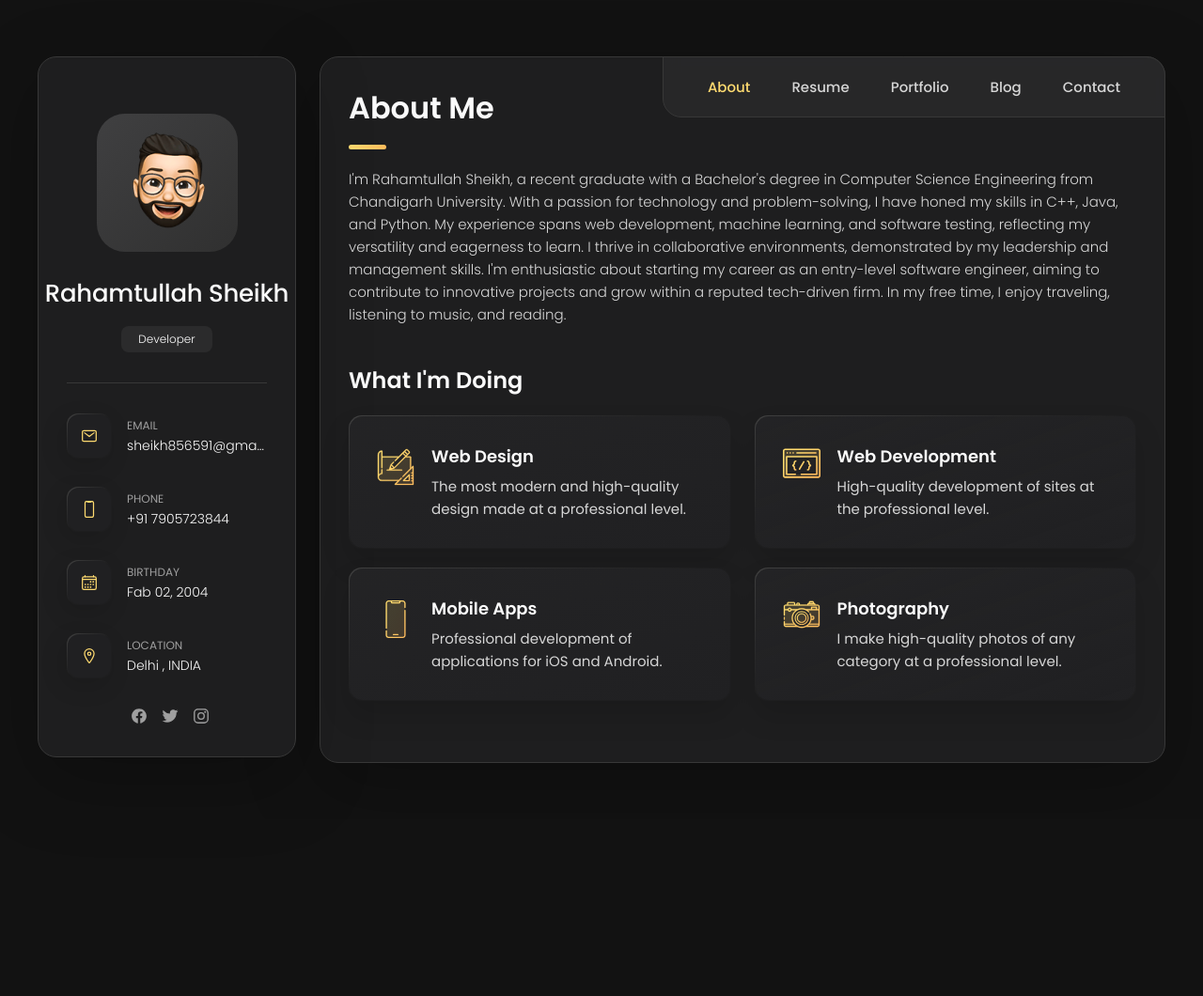
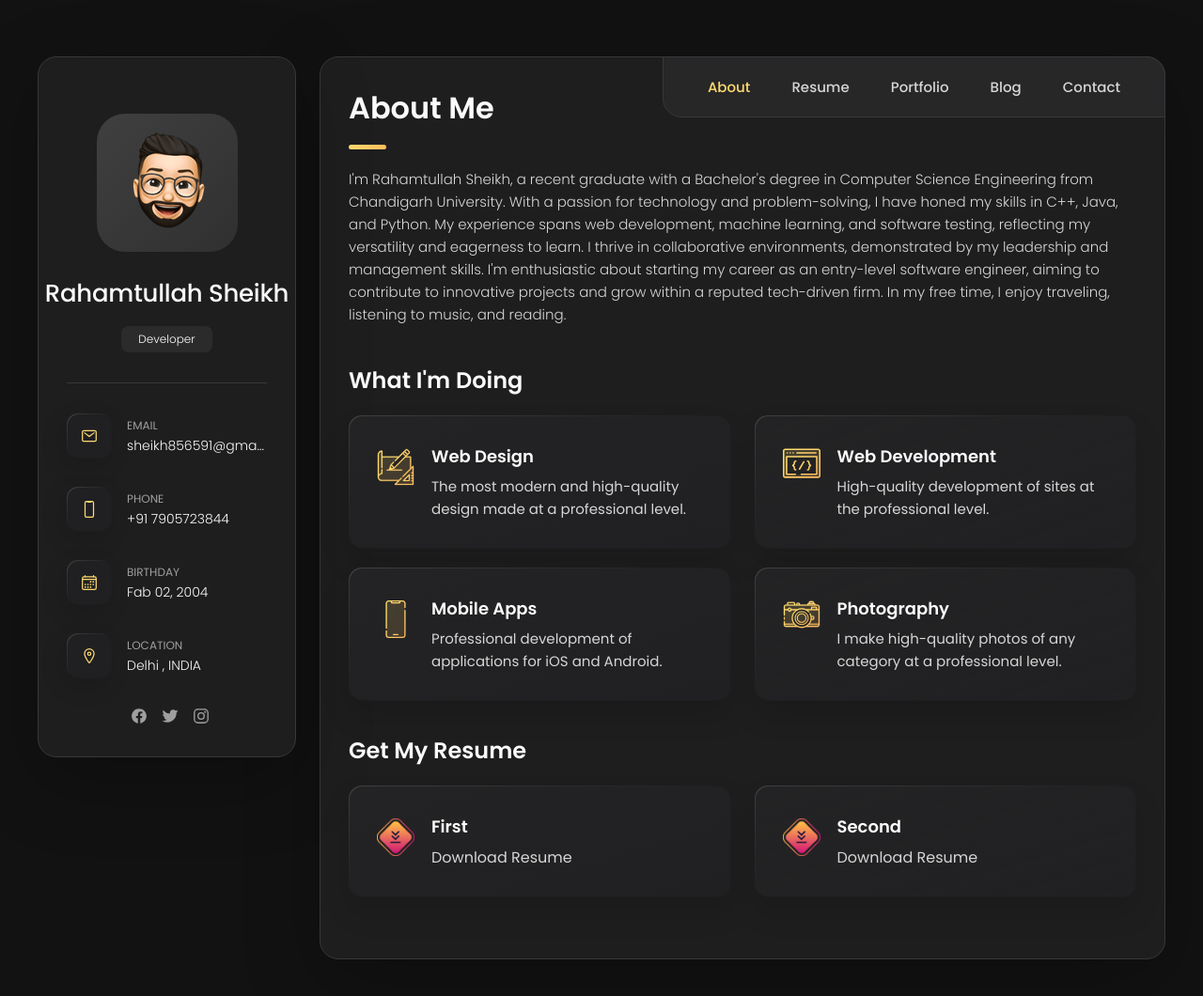
Before and after one commit to rhm856591/rahamtullah-portfolio, a plain HTML site: page index.html in a window 1280 px wide. Shown: the whole page at 94% size. Before the commit the page ends 872 px from the top, so only its background shows below. Drawn offline with nearby package versions, Linux system fonts and the light colour scheme.

Commit message:
adding resume

```diff
--- a/index.html
+++ b/index.html
@@ -301,6 +301,50 @@
 
         </section>
 
+        <!-- Resume Download -->
+        <section class="service">
+
+          <h3 class="h3 service-title">Get My Resume</h3>
+
+          <ul class="service-list">
+
+            <li class="service-item">
+
+              <div class="service-icon-box">
+                <img src="./assets/images/Download.png
+                  " alt="design icon" width="40">
+              </div>
+
+              <div class="service-content-box">
+                <h4 class="h4 service-item-title">First</h4>
+
+                <!-- a with click download -->
+                <a href="./assets/images/Rahamtullah_3jul.pdf" target="_blank" title="Download" download style="color: #D6D6D6;"
+                  class="button download-resume">Download Resume</a>
+              </div>
+
+            </li>
+            <li class="service-item">
+
+              <div class="service-icon-box">
+                <img src="./assets/images/Download.png
+                  " alt="design icon" width="40">
+              </div>
+
+              <div class="service-content-box">
+                <h4 class="h4 service-item-title">Second</h4>
+
+                <!-- a with click download -->
+                <a href="./assets/images/Rahamtullah_3july.pdf" target="_blank" title="Download" download style="color: #D6D6D6;"
+                  class="button download-resume">Download Resume</a>
+              </div>
+
+            </li>
+
+          </ul>
+
+        </section>
+
 
         <!--
           - testimonials
@@ -536,7 +580,8 @@
               <span>2020 — 2024</span>
 
               <p class="timeline-text">
-                Graduated with a 7.42 CGPA, developing strong design and integration skills, and excelling in problem-solving using C++ and Java.
+                Graduated with a 7.42 CGPA, developing strong design and integration skills, and excelling in
+                problem-solving using C++ and Java.
               </p>
 
             </li>
@@ -587,7 +632,8 @@
               <p class="timeline-text">
                 Designed and developed a fully-functional website for Nazim Overseas using HTML, CSS, and JavaScript.
                 Implemented responsive design principles to ensure optimal viewing experience across a range of devices.
-                    Incorporated interactive features such as dropdown menus, image carousels, and contact forms to enhance user engagement.
+                Incorporated interactive features such as dropdown menus, image carousels, and contact forms to enhance
+                user engagement.
                 <a href="https://nazimoverseas.netlify.app/">Project Link</a>
               </p>
             </li>
@@ -597,8 +643,10 @@
               <span>January 2022 — May 2022</span>
               <p class="timeline-text">
                 Gathered and preprocessed real estate data to prepare it for machine learning algorithms.
-                    Developed a machine learning model using Python and Scikit-learn to predict house prices based on various factors such as location, size, and amenities.
-                    Created a responsive web application for house price prediction using HTML, CSS, and JavaScript for the frontend and Python and Scikit-learn for the backend.
+                Developed a machine learning model using Python and Scikit-learn to predict house prices based on
+                various factors such as location, size, and amenities.
+                Created a responsive web application for house price prediction using HTML, CSS, and JavaScript for the
+                frontend and Python and Scikit-learn for the backend.
                 <br>Algorithms used: Linear Regression.
                 <a href="https://github.com/rhm856591/project-house-price-prediction">Github Repository</a>
               </p>
```
Also changed, not shown: assets/images/Download.png (added), 5 other files. Lines whose indentation alone changed are shown as unchanged.
